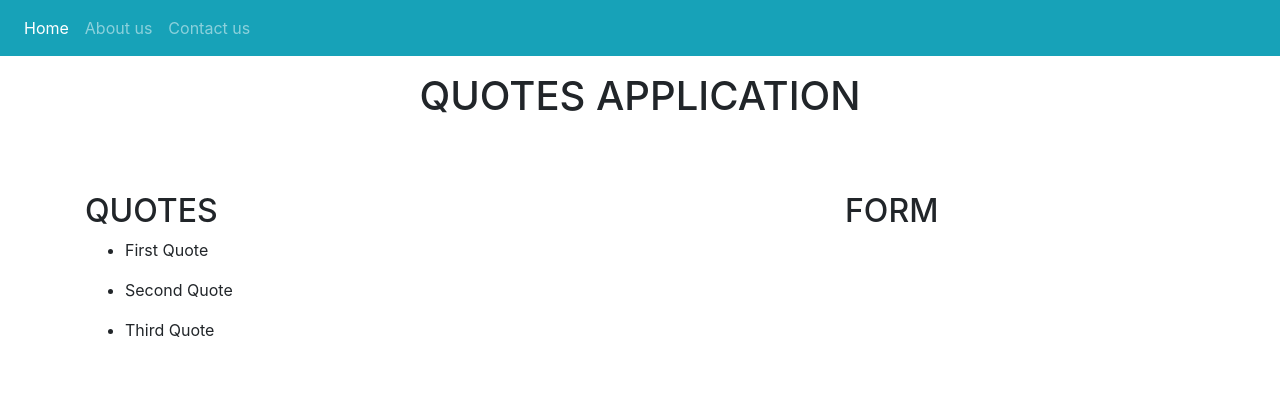
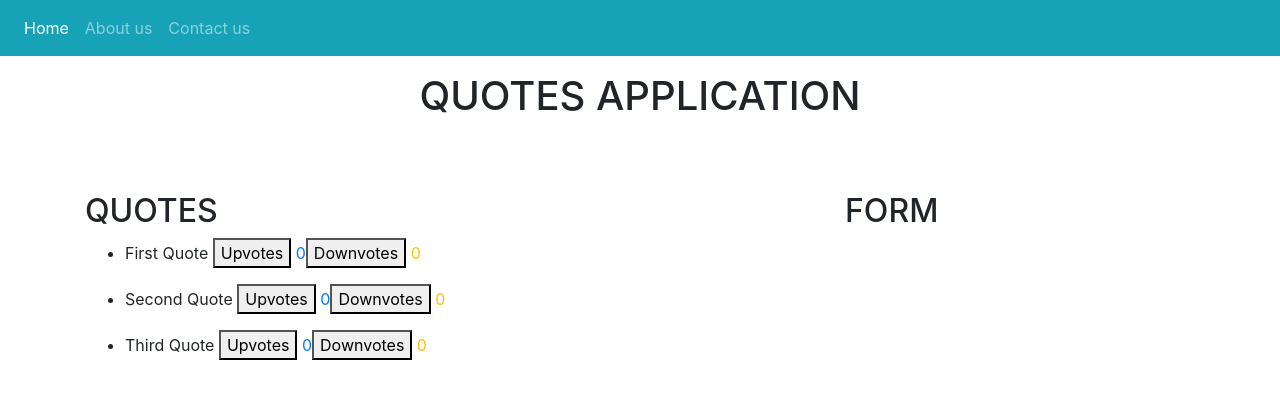
Before and after one commit to Teresiah-cpu/angular-quote-application, an Angular app: page / in a window 1280 px wide. Shown: the top 398 px of the page. Built offline with nearby package versions, Linux system fonts and the light colour scheme.

Commit message:
add upvotes and downvotes

```diff
--- a/src/app/quotes/quotes.component.html
+++ b/src/app/quotes/quotes.component.html
@@ -1,6 +1,6 @@
 <!-- <h2>Quotes</h2> -->
 <ul *ngFor = 'let quote of quotes' >
-    <li>{{quote.quote}}</li>
+    <li>{{quote.quote}}  <span class="text-primary"> <button>Upvotes</button> {{quote.upvotes}}</span> <span class="text-warning"> <button>Downvotes</button> {{quote.downvotes}}</span> </li>
 
 
 </ul>
```
